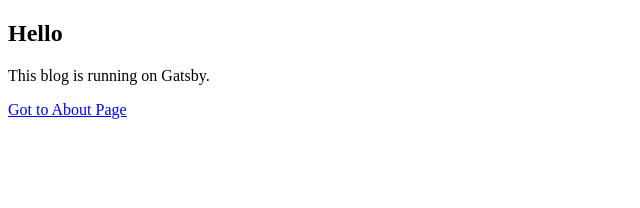
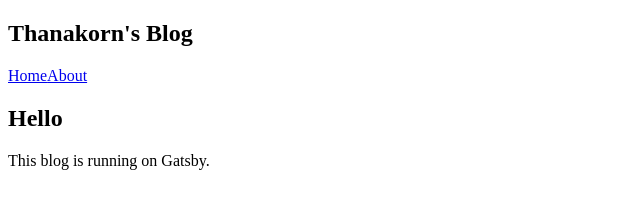
Before and after one commit to ThanakornK/hello-gatsby, a Gatsby site: page / in a window 1280 px wide. Shown: the whole page, without its empty margins (0-640 px from the left). Built offline with nearby package versions, Linux system fonts and the light colour scheme; Gatsby itself is replaced by a stand-in of ours.

Commit message:
add Navbar component

```diff
--- /dev/null
+++ b/src/components/Navbar.js
@@ -0,0 +1,14 @@
+import { Link } from 'gatsby'
+import React from 'react'
+
+export default function Navbar() {
+    return (
+        <nav>
+            <h1>Thanakorn's Blog</h1>
+            <div className="links">
+                <Link to="/">Home</Link>
+                <Link to="/about">About</Link>
+            </div>
+        </nav>
+    )
+}
--- a/src/pages/index.js
+++ b/src/pages/index.js
@@ -1,13 +1,12 @@
 import React from "react"
-import { Link, graphql } from 'gatsby'
+import Navbar from '../components/Navbar'
 
-export default ({ data }) => {
+export default function Home() {
   return (
     <div>
+      <Navbar />
       <h2>Hello</h2>
       <p>This blog is running on Gatsby.</p>
-
-      <Link to="/about">Got to About Page</Link>
     </div>
   )
 }
```
